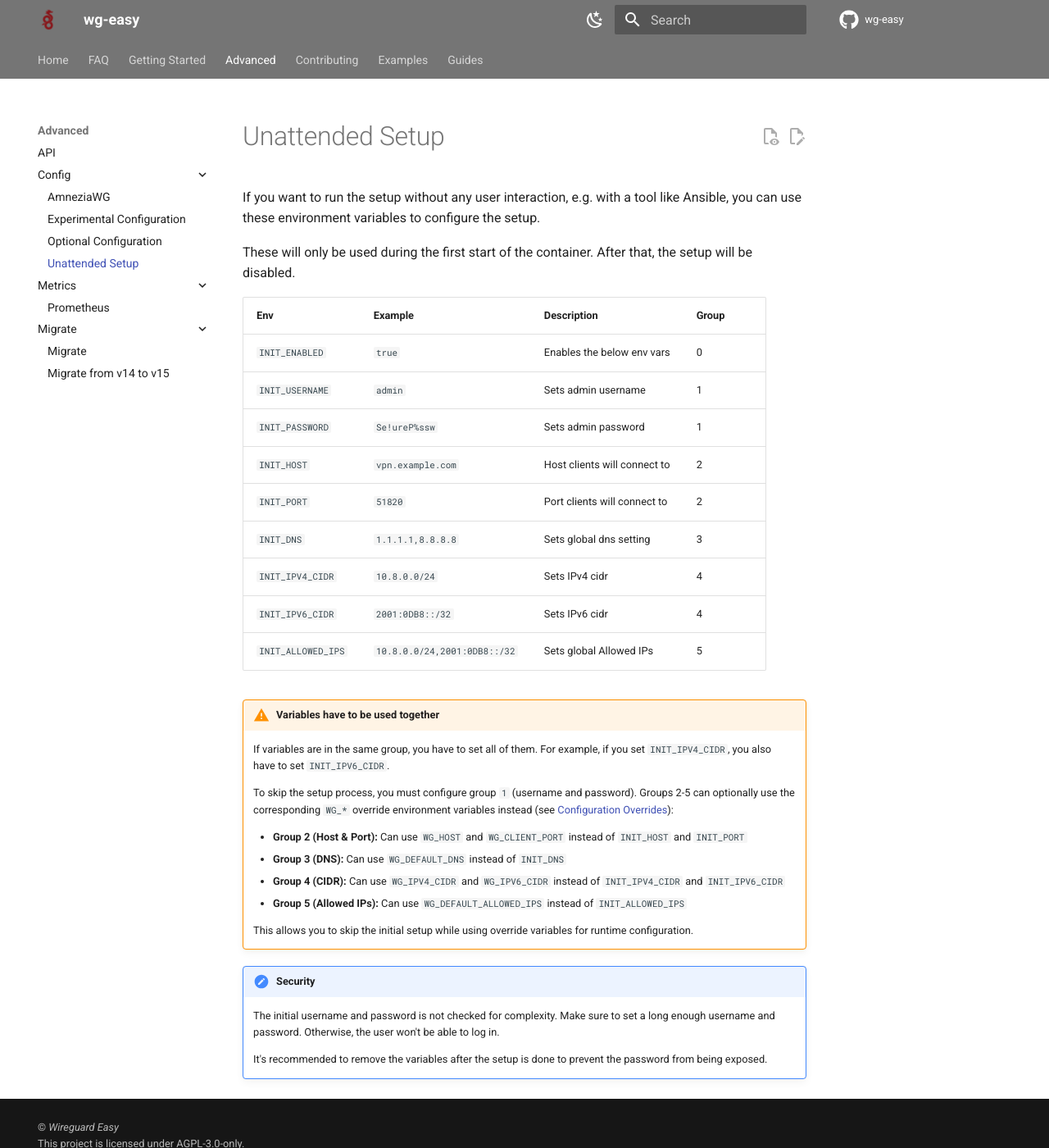
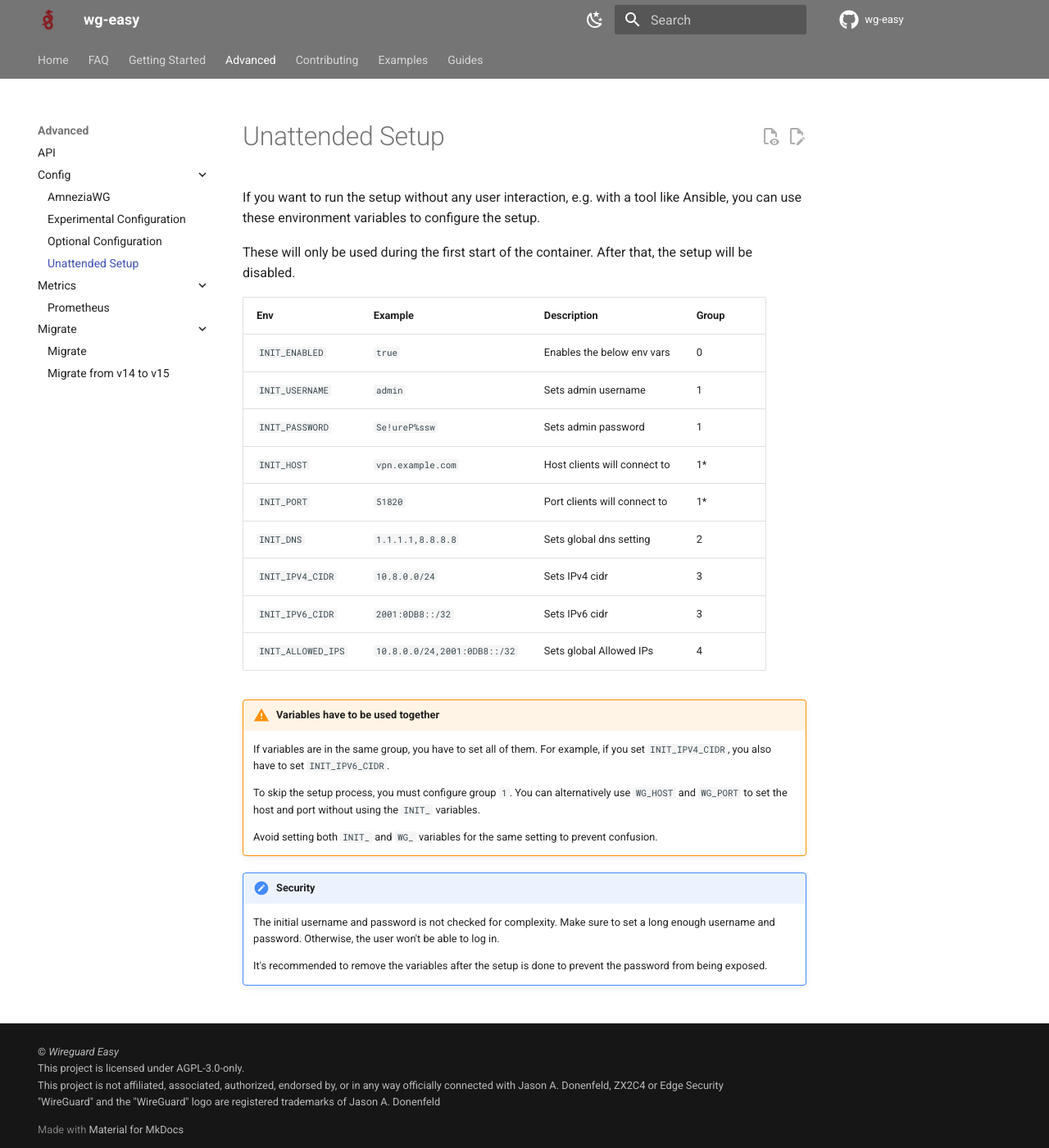
Before and after one commit to wg-easy/wg-easy, an MkDocs documentation site: the page built from docs/content/advanced/config/unattended-setup.md, in a window 1280 px wide and 1400 px high. Shown: the whole window at 82% size. Built offline with MkDocs 1.6.1 and Material for MkDocs 9.7.7, drawn with Linux system fonts in a browser that asks for light colours; comment, search, counter and statistics services are not loaded; the version menu is left out.

Commit message:
fix override and init option

```diff
--- a/docs/content/advanced/config/unattended-setup.md
+++ b/docs/content/advanced/config/unattended-setup.md
@@ -11,25 +11,20 @@
 | `INIT_ENABLED`     | `true`                       | Enables the below env vars   | 0     |
 | `INIT_USERNAME`    | `admin`                      | Sets admin username          | 1     |
 | `INIT_PASSWORD`    | `Se!ureP%ssw`                | Sets admin password          | 1     |
-| `INIT_HOST`        | `vpn.example.com`            | Host clients will connect to | 2     |
-| `INIT_PORT`        | `51820`                      | Port clients will connect to | 2     |
-| `INIT_DNS`         | `1.1.1.1,8.8.8.8`            | Sets global dns setting      | 3     |
-| `INIT_IPV4_CIDR`   | `10.8.0.0/24`                | Sets IPv4 cidr               | 4     |
-| `INIT_IPV6_CIDR`   | `2001:0DB8::/32`             | Sets IPv6 cidr               | 4     |
-| `INIT_ALLOWED_IPS` | `10.8.0.0/24,2001:0DB8::/32` | Sets global Allowed IPs      | 5     |
+| `INIT_HOST`        | `vpn.example.com`            | Host clients will connect to | 1\*   |
+| `INIT_PORT`        | `51820`                      | Port clients will connect to | 1\*   |
+| `INIT_DNS`         | `1.1.1.1,8.8.8.8`            | Sets global dns setting      | 2     |
+| `INIT_IPV4_CIDR`   | `10.8.0.0/24`                | Sets IPv4 cidr               | 3     |
+| `INIT_IPV6_CIDR`   | `2001:0DB8::/32`             | Sets IPv6 cidr               | 3     |
+| `INIT_ALLOWED_IPS` | `10.8.0.0/24,2001:0DB8::/32` | Sets global Allowed IPs      | 4     |
 
 /// warning | Variables have to be used together
 
 If variables are in the same group, you have to set all of them. For example, if you set `INIT_IPV4_CIDR`, you also have to set `INIT_IPV6_CIDR`.
 
-To skip the setup process, you must configure group `1` (username and password). Groups 2-5 can optionally use the corresponding `WG_*` override environment variables instead (see [Configuration Overrides](/advanced/config/optional-config#configuration-overrides)):
+To skip the setup process, you must configure group `1`. You can alternatively use `WG_HOST` and `WG_PORT` to set the host and port without using the `INIT_` variables.
 
-- **Group 2 (Host & Port):** Can use `WG_HOST` and `WG_CLIENT_PORT` instead of `INIT_HOST` and `INIT_PORT`
-- **Group 3 (DNS):** Can use `WG_DEFAULT_DNS` instead of `INIT_DNS`
-- **Group 4 (CIDR):** Can use `WG_IPV4_CIDR` and `WG_IPV6_CIDR` instead of `INIT_IPV4_CIDR` and `INIT_IPV6_CIDR`
-- **Group 5 (Allowed IPs):** Can use `WG_DEFAULT_ALLOWED_IPS` instead of `INIT_ALLOWED_IPS`
-
-This allows you to skip the initial setup while using override variables for runtime configuration.
+Avoid setting both `INIT_` and `WG_` variables for the same setting to prevent confusion.
 ///
 
 /// note | Security
--- a/src/app/pages/setup/2.vue
+++ b/src/app/pages/setup/2.vue
@@ -55,11 +55,9 @@
     method: 'post',
   },
   {
-    revert: async (success) => {
+    revert: async (success, data) => {
       if (success) {
-        // Check if setup is complete (host/port were auto-set from overrides)
-        const setupStatus = await $fetch('/api/general/setup');
-        if (setupStatus.done) {
+        if (data?.setupDone) {
           // Setup is complete, redirect to success page
           await navigateTo('/setup/success');
         } else {
```
Also changed, not shown: docs/content/advanced/config/optional-config.md (+4 -1 lines), 3 other files.
